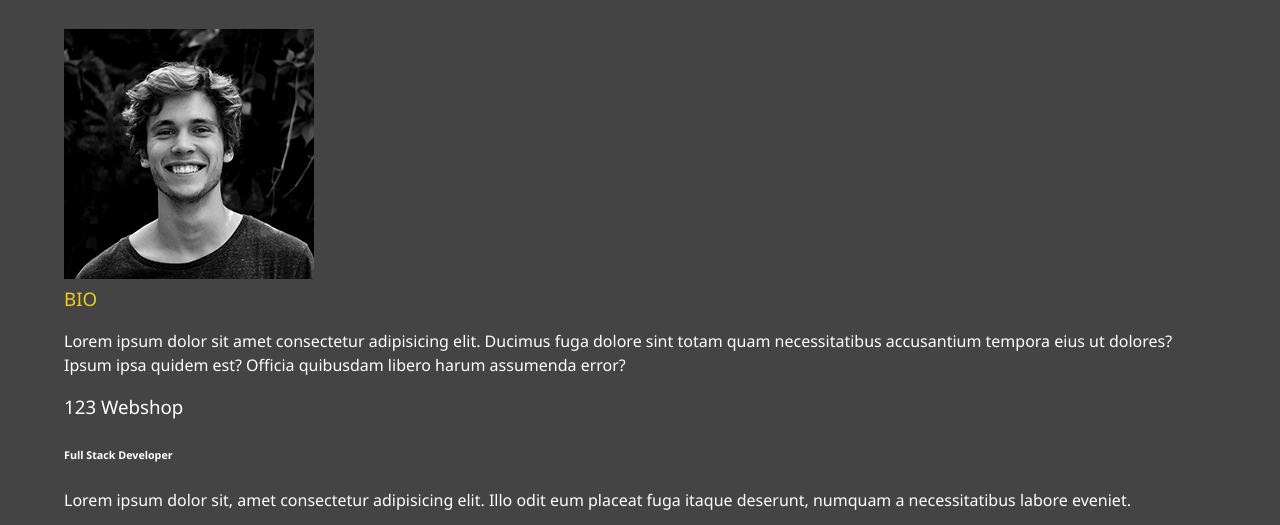
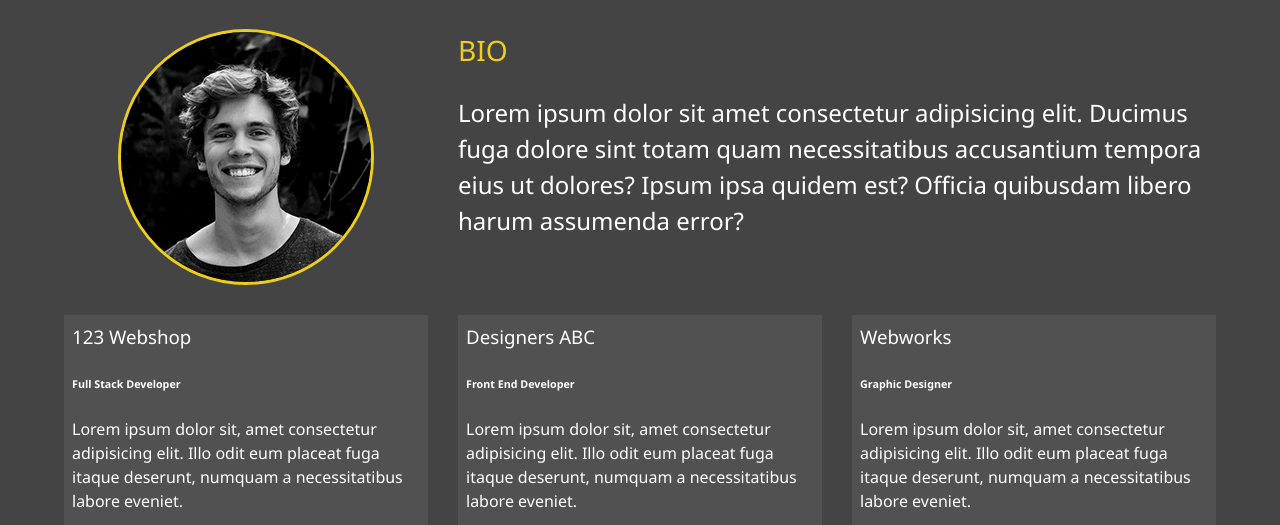
Before and after one commit to bdhunter3141/new-portfolio, a website: page dist/about.html in a window 1280 px wide. Shown: the part 253-778 px from the top of the page. Drawn offline with Linux system fonts and the light colour scheme.

Commit message:
finished about page.

```diff
--- a/scss/_mobile.scss
+++ b/scss/_mobile.scss
@@ -47,6 +47,16 @@
       height: 150px;
     }
   }
+  .about-info {
+    grid-template-areas:
+    'bioimage'
+    'bio'
+    'job1'
+    'job2'
+    'job3';
+
+    grid-template-columns: 1fr;
+  }
 }
 
 // Smartphones
--- a/scss/main.scss
+++ b/scss/main.scss
@@ -1,6 +1,5 @@
 @import 'config';
 @import 'menu';
-@import 'mobile';
 
 * {
   box-sizing: border-box;
@@ -49,7 +48,7 @@ header {
 
 main {
   padding: 4rem;
-  height: 100%;
+  min-height: calc(100vh - 60px);
 
   .icons {
     margin-top: 1rem;
@@ -71,5 +70,53 @@ main {
       margin-top: 20vh;
     }
   }
+}
 
+.about-info {
+  display: grid;
+  grid-gap: 30px;
+  grid-template-areas:
+  'bioimage bio bio'
+  'job1 job2 job3';
+  grid-template-columns: repeat(3, 1fr);
+
+  .bio-image {
+    grid-area: bioimage;
+    margin: auto;
+    border-radius: 50%;
+    border: $secondary-color 3px solid;
+  }
+
+  .bio {
+    grid-area: bio;
+    font-size: 1.5rem;
+  }
+
+  .job-1 {
+    grid-area: job1;
+  }
+
+  .job-2 {
+    grid-area: job2;
+  }
+
+  .job-3 {
+    grid-area: job3;
+  }
+
+  .job {
+    background: lighten($primary-color, 5);
+    padding: 0.5rem;
+    border-bottom: $secondary-color 5px solid;
+  }
 }
+
+#main-footer {
+  text-align: center;
+  padding: 1rem;
+  background: darken($primary-color, 10);
+  color: set-text-color($primary-color);
+  height: 60px;
+}
+
+@import 'mobile';
```
Also changed, not shown: dist/css/main.css.
